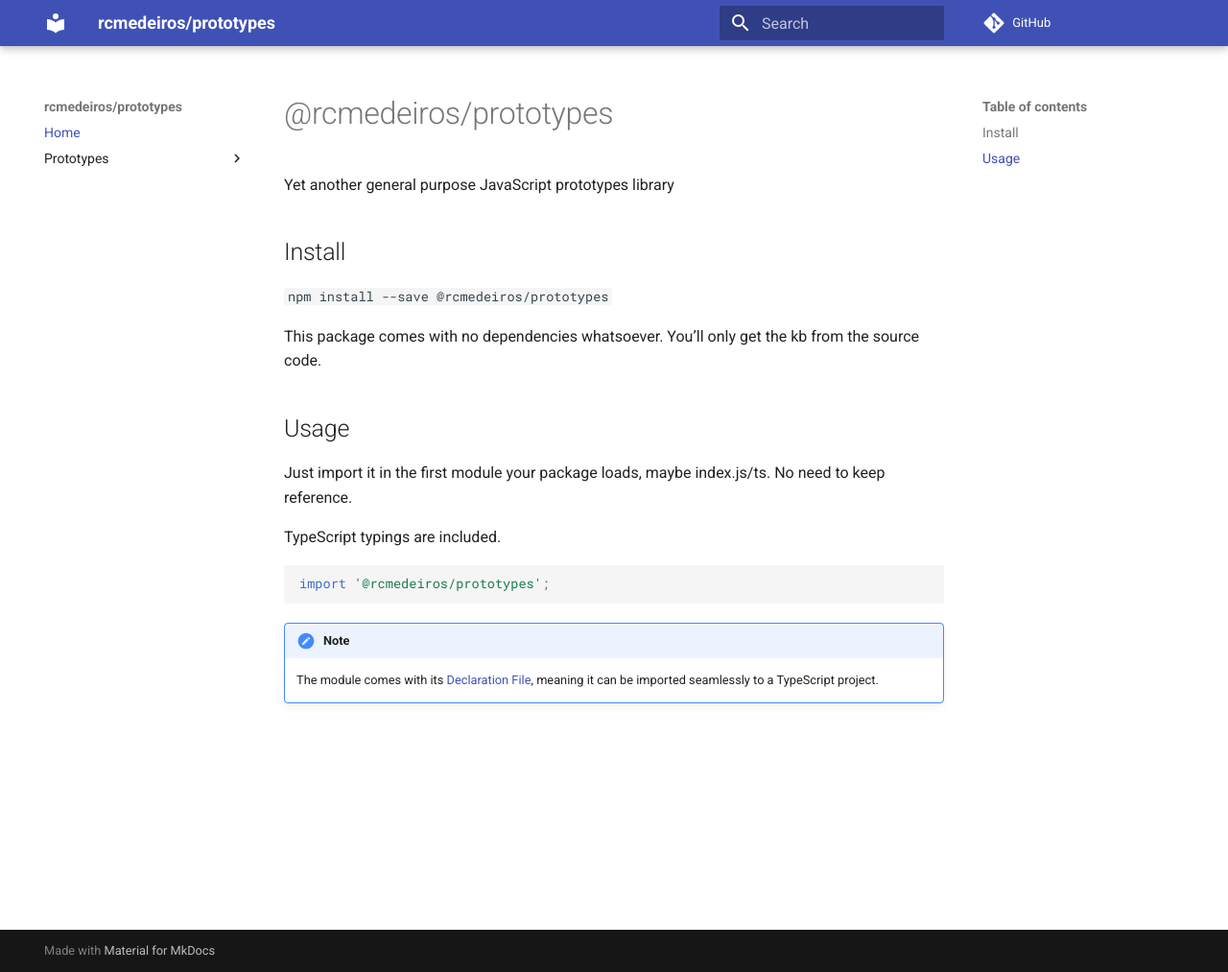
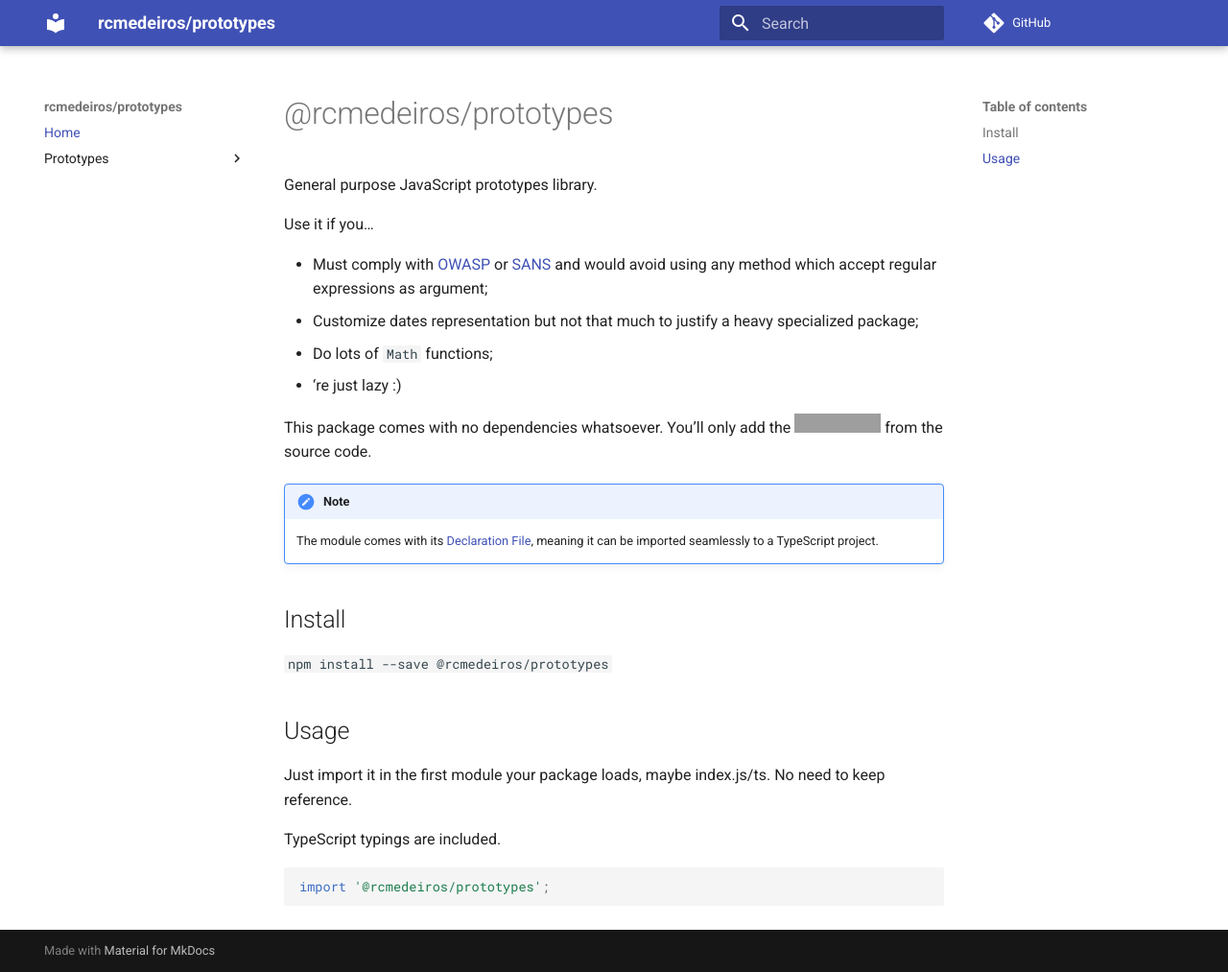
Before and after one commit to rcmedeiros/prototypes, an MkDocs documentation site: the page built from mkdocs/index.md, in a window 1280 px wide and 1013 px high. Shown: the whole window at 96% size. Built offline with MkDocs 1.6.1 and Material for MkDocs 9.7.7, drawn with Linux system fonts in a browser that asks for light colours; comment, search, counter and statistics services are not loaded; grey boxes are pictures that could not be loaded.

Commit message:
docs: [skip ci]

```diff
--- a/mkdocs/index.md
+++ b/mkdocs/index.md
@@ -1,12 +1,22 @@
 # @rcmedeiros/prototypes
 
-Yet another general purpose JavaScript prototypes library
+General purpose JavaScript prototypes library.
+
+Use it if you...
+
+* Must comply with [OWASP](https://www.owasp.org/index.php/Top_10-2017_Top_10) or [SANS](https://www.sans.org/top25-software-errors) and would avoid using any method which accept regular expressions as argument;
+* Customize dates representation but not that much to justify a heavy specialized package;
+* Do lots of `Math` functions;
+* 're just lazy :)
+
+This package comes with no dependencies whatsoever. You'll only add the ![npm bundle size (scoped)](https://img.shields.io/bundlephobia/min/@rcmedeiros/eslint-config.svg) from the source code.
+
+!!! note
+    The module comes with its [Declaration File](https://www.typescriptlang.org/docs/handbook/declaration-files/introduction.html), meaning it can be imported seamlessly to a TypeScript project.
 
 ## Install
 
 `npm install --save @rcmedeiros/prototypes`
-
-This package comes with no dependencies whatsoever. You'll only get the kb from the source code.
 
 ## Usage
 
```
Also changed, not shown: other parts of mkdocs/index.md (+0 -3 lines), README.md (+1 -1 lines).
